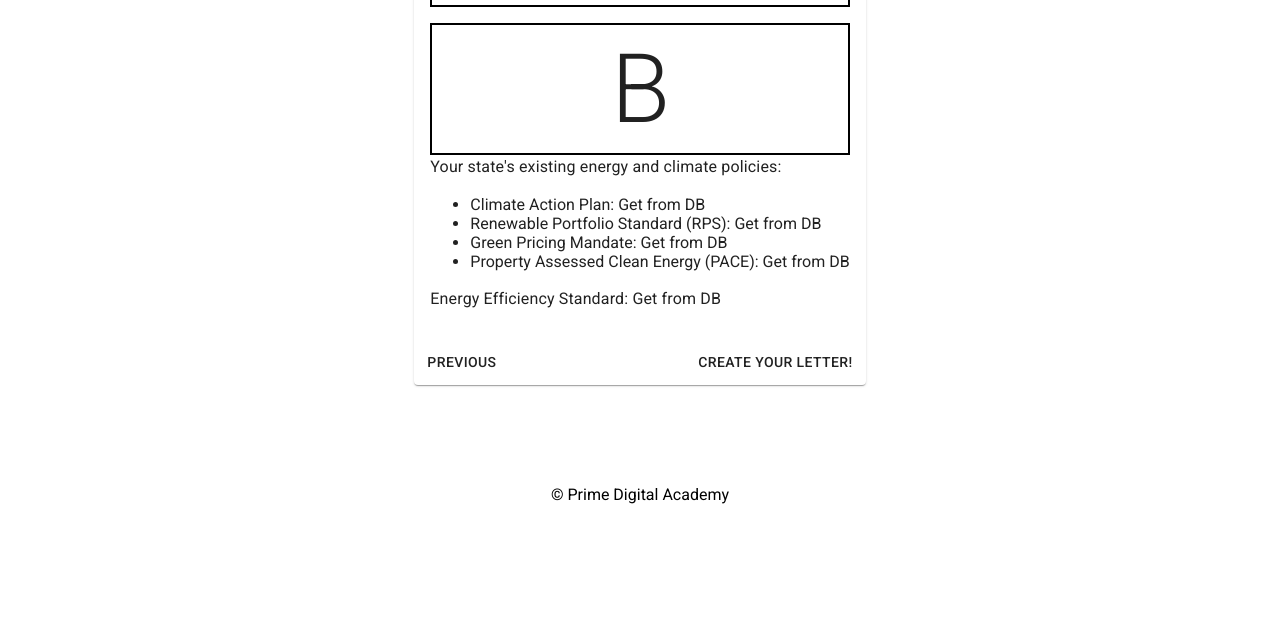
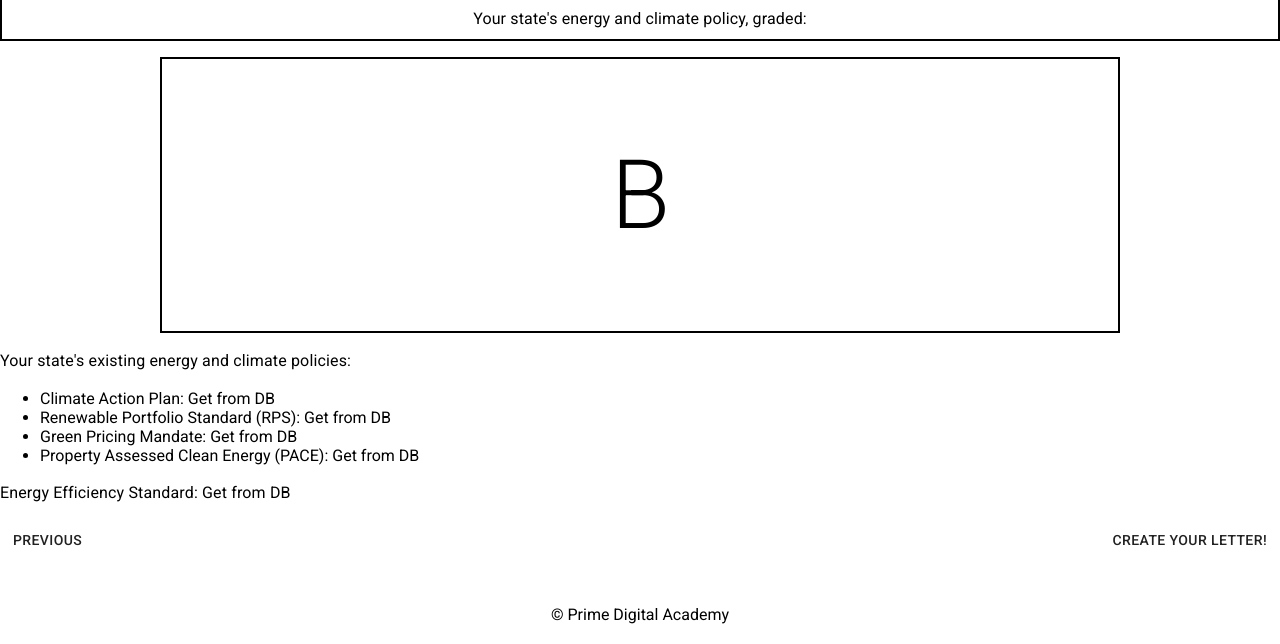
Before and after one commit to GreenNeighborChallenge/letter-builder, a React app: page /#/grade in a window 1280 px wide. Shown: the part 203-847 px from the top of the page. Before the commit the page ends 800 px from the top, so only its background shows below. Built offline with nearby package versions, Linux system fonts and the light colour scheme; no server answers; a web font is replaced by a local one.

Commit message:
layout tweaks

```diff
--- a/src/components/StateGrade/StateGrade.css
+++ b/src/components/StateGrade/StateGrade.css
@@ -6,5 +6,11 @@
 }
 
 #grade {
-    margin-top: 1em;
+   margin: 1em 10em;
+   padding: 5em 0;
 }
+
+#stateTitle {
+    text-align: center;
+    margin-top: 5em;
+}
--- a/src/components/StateGrade/StateGrade.jsx
+++ b/src/components/StateGrade/StateGrade.jsx
@@ -1,8 +1,8 @@
 import React from 'react';
 import { makeStyles } from '@material-ui/core/styles';
-import Card from '@material-ui/core/Card';
-import CardActions from '@material-ui/core/CardActions';
-import CardContent from '@material-ui/core/CardContent';
+// import Card from '@material-ui/core/Card';
+// import CardActions from '@material-ui/core/CardActions';
+// import CardContent from '@material-ui/core/CardContent';
 import Button from '@material-ui/core/Button';
 import Typography from '@material-ui/core/Typography';
 import mapStoreToProps from '../../redux/mapStoreToProps';
@@ -34,10 +34,8 @@ const StateGrade = (props) => {
 
 
     return (
-        <div className={classes.container}>
-            <Card className={classes.root}>
-                <CardContent>
-                    <Typography variant='h4' gutterBottom>Your State: Add Dropdown</Typography>
+        <div>
+            <div id='stateTitle'><Typography variant='h4' gutterBottom>Your State: Add Dropdown</Typography></div>
                    <div className='outline'>
                     <Typography className={classes.title}>
                       Your state's energy and climate policy, graded:
@@ -60,12 +58,12 @@ const StateGrade = (props) => {
                     <Typography variant="h5" component="h2"></Typography>
                     <Typography className={classes.pos} color="textSecondary"></Typography>
                     <Typography variant="body2" component="p"></Typography>
-                </CardContent>
+
 
                     <Button style={{display: 'inline', float: 'left', margin: 5}}>Previous</Button>
                     <Button style={{display: 'inline',float: 'right', margin: 5}}>Create Your Letter!</Button>
 
-            </Card>
+
         </div>
     );
 }
--- a/src/components/ZipCode/ZipCode.jsx
+++ b/src/components/ZipCode/ZipCode.jsx
@@ -33,14 +33,14 @@ const useStyles = makeStyles({
 
 
 
-const ZipCode = ({dispatch, store}) => {
+const ZipCode = ({ dispatch, store }) => {
     // const dispatch = useDispatch();
     const classes = useStyles();
 
     let [zip, changeZip] = useState('');
 
-    function sendZip(){
-        dispatch({type: 'SEND_ZIP', payload: zip})
+    function sendZip() {
+        dispatch({ type: 'SEND_ZIP', payload: zip })
         console.log(zip)
     }
 
@@ -49,26 +49,27 @@ const ZipCode = ({dispatch, store}) => {
             <div className={classes.container}>
                 <Card className={classes.root}>
                     <CardContent>
-                    <div style={{textAlign: 'center'}}>
-                    <Typography color="textSecondary" id='zipTitle' style={{fontSize: 48, fontFamily:'leafy', color:'black'}} gutterBottom>
+                        <div style={{ textAlign: 'center' }}>
+                            <Typography color="textSecondary" id='zipTitle' style={{ fontSize: 48, fontFamily: 'leafy', color: 'black' }} gutterBottom>
                                 BE THE CHANGE: State Policy Petition Maker
         </Typography></div>
-                    <Typography className={classes.pos} color="textSecondary" variant='body1' style={{display: 'inline'}}>
+                        <Typography className={classes.pos} color="textSecondary" variant='body1' style={{ display: 'inline' }}>
                             The petition maker will walk you through your state's existing energy policies, what they mean, who has influence over them,
-                        and help you send a letter to them advocating for green policies. <span style={{display: 'inline', float: 'right'}}><InfoPopover /></span>
+                        and help you send a letter to them advocating for green policies. <span style={{ display: 'inline', float: 'right' }}><InfoPopover /></span>
                         </Typography>
                         <div className='zipBox' >
                             <Typography variant='h4'>Enter Your Zip Code</Typography>
                             <Typography variant="h5" component="h2">to find your state's policies and write to your elected officials</Typography>
-                        <TextField label="zip code" variant="outlined" onChange={(event) => changeZip(event.target.value)}/>
+                            <TextField label="zip code" variant="outlined" onChange={(event) => changeZip(event.target.value)} />
                             <br />
                             <Button variant='contained' onClick={sendZip}>Go</Button>
                         </div>
+                        {store.zip.long_name &&
+                            <StateGrade />}
                     </CardContent>
                 </Card>
             </div>
-        {store.zip.long_name &&
-        <StateGrade />}
+
         </>
     );
 }
```
Lines whose indentation alone changed are shown as unchanged.
